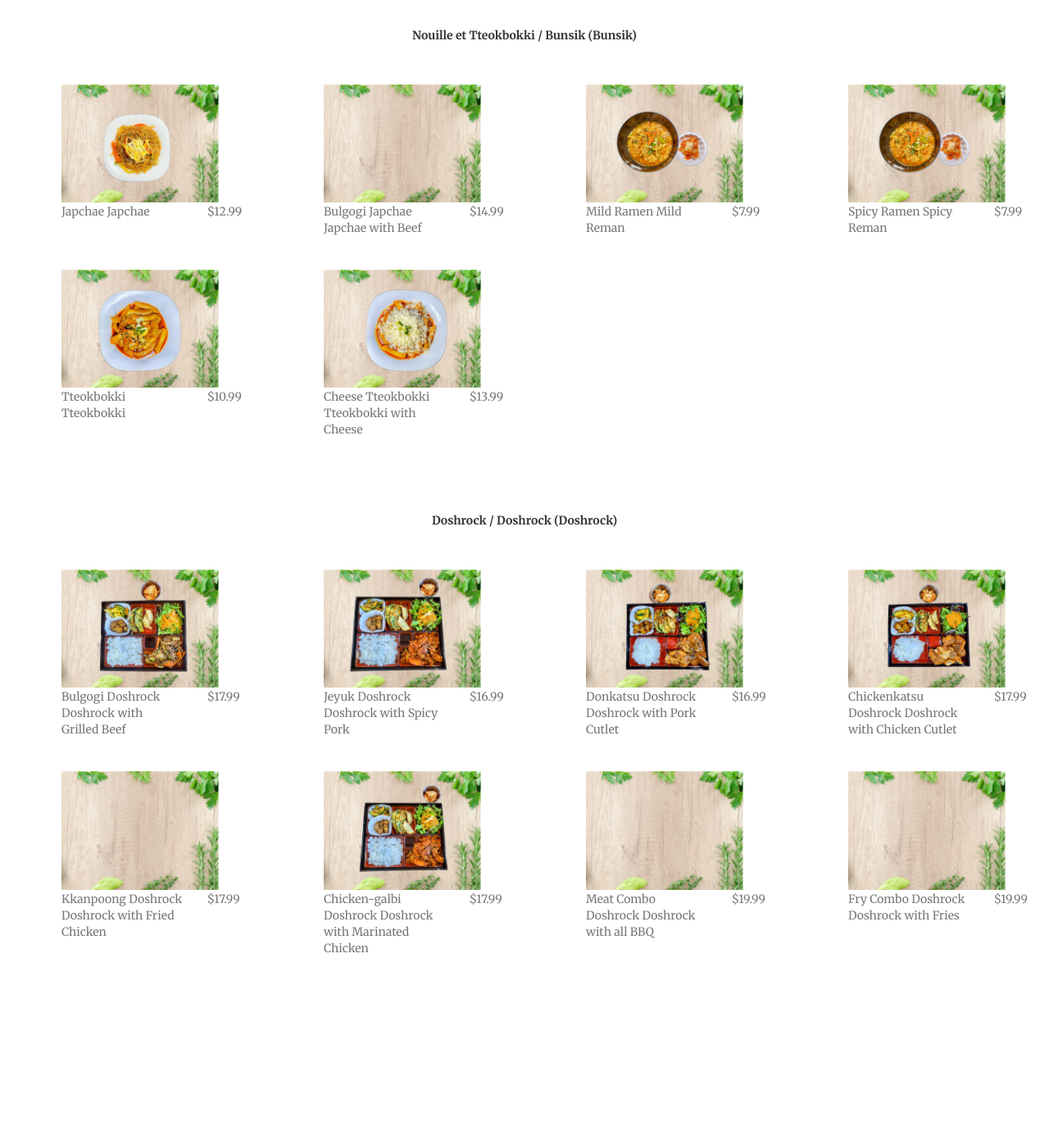
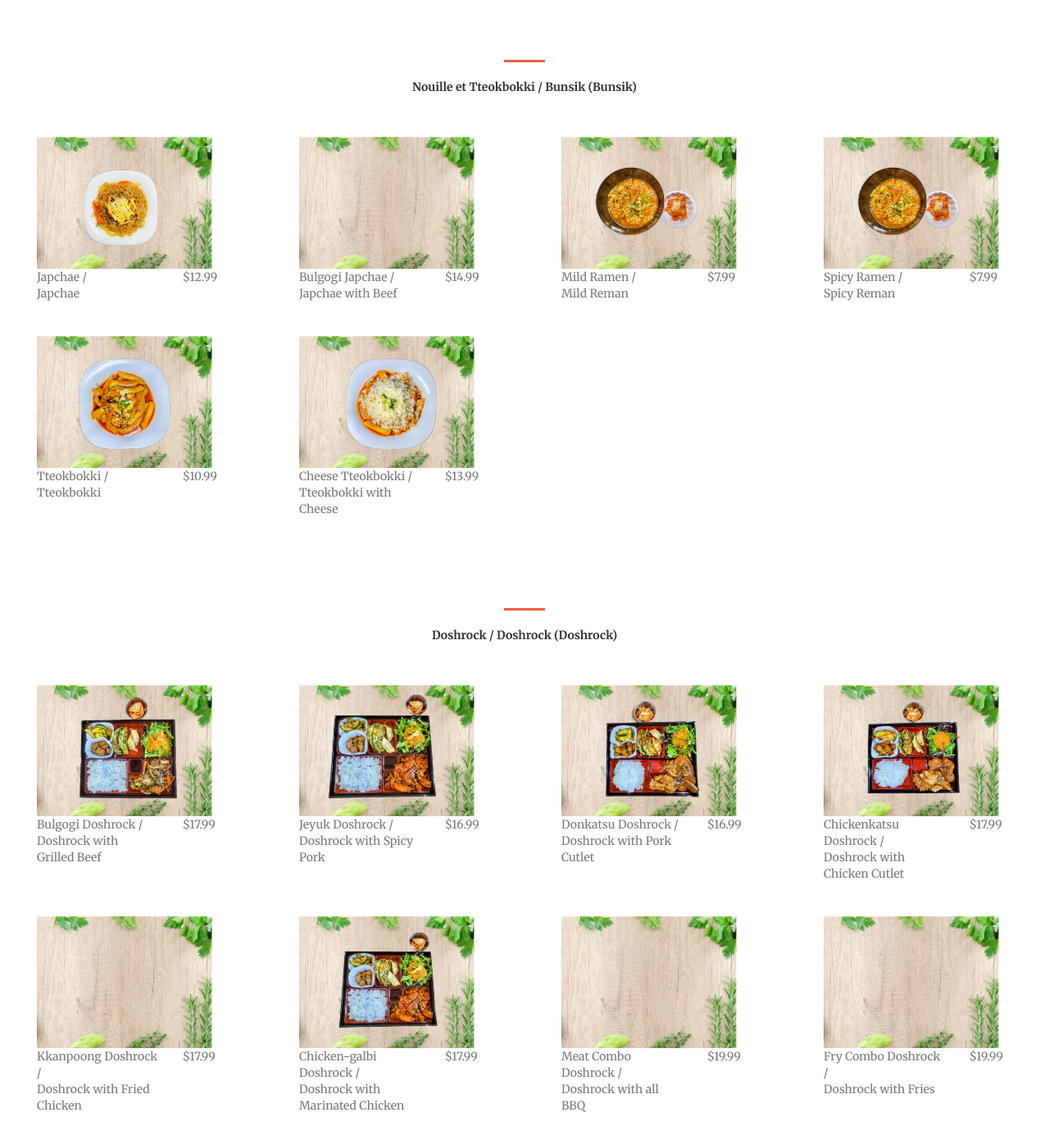
Before and after one commit to doshrock/doshrock.github.io, a Jekyll site: the page built from full_menu_en.markdown, in a window 1280 px wide and 1400 px high, scrolled down 1880 px. Shown: the top 1396 px of the window at 82% size. Built offline with Jekyll 4.4.1, drawn with Linux system fonts in a browser that asks for light colours; before the commit the page ends 3088 px from its top, so only the background shows below that; some of the changed text lies outside the part shown.

Commit message:
menu page enhanced

```diff
--- a/_layouts/full_menu.html
+++ b/_layouts/full_menu.html
@@ -40,6 +40,7 @@
             <div class="col-lg-12 col-sm-12">
 				  <aside>
 					  <div class="container text-center">
+		<hr>
 							<strong>{{ cat[1].category_fr}} / {{ cat[1].category_en}} ({{ cat[1].category}})</strong>
 					  </div>
 				  </aside>
@@ -56,18 +57,16 @@
 									<div class="col-md-10">
 												<div class="row md-12">
 													<div class="col-md-1"></div>
-													<div class="col-md-10">
+													<div class="col-md-11">
 														<img src="img/menu/{{menu_detail.image}}" class="img-responsive" alt="T">
 													</div>
-													<div class="col-md-1"></div>
 												</div>
 												<div class="portfolio-box-caption">
 													<div class="portfolio-box-caption-content">
 														<div class="row md-12">
-															<div class="col-md-1"></div>
 															<div class="col-md-8">
 																<span class="text-muted">
-																{{ menu_detail.name}}
+																	{{ menu_detail.name}} /<br/>
 																{% if page.lang == 'en' %}
 																	{{ menu_detail.name_en}}<br/>
 																{% else if page.lang == 'fr' %}
```
Also changed, not shown: _layouts/full_menu_delivery.html (+7 -2 lines).
